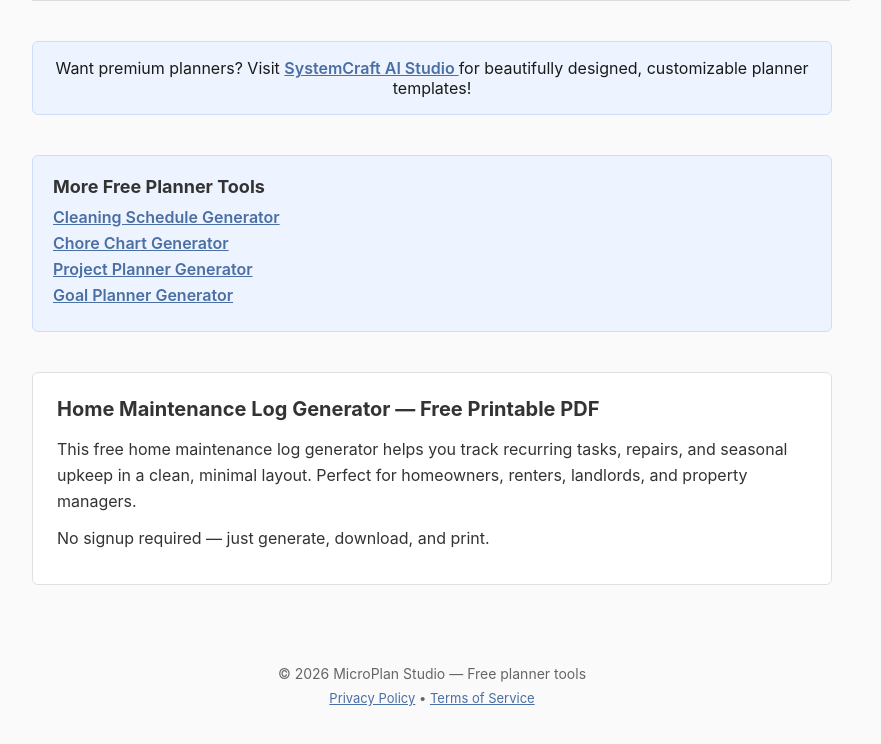
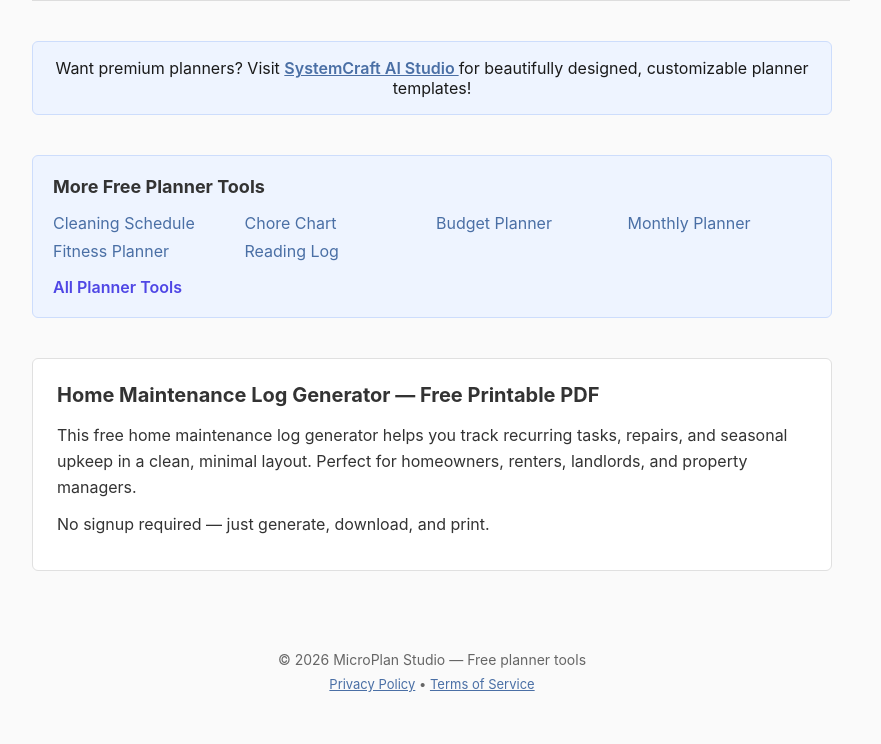
Before and after one commit to MicroSiteHub/home-maintlog-generator, a plain HTML site: page index.html in a window 1280 px wide. Shown: the part 1445-2189 px from the top of the page, without its empty margins (208-1089 px from the left). Drawn offline with Linux system fonts and the light colour scheme.

Commit message:
Updates to related tools section

```diff
--- a/index.html
+++ b/index.html
@@ -111,28 +111,26 @@
       <!-- Related Tools -->
       <section class="related-tools">
         <h2>More Free Planner Tools</h2>
-        <ul>
+        <ul class="related-grid">
+          <!-- 4 related tools -->
           <li>
-            <a href="https://cleaning.microplanstudio.com"
-              >Cleaning Schedule Generator</a
-            >
+            <a href="https://cleaning.microplanstudio.com">Cleaning Schedule</a>
+          </li>
+          <li><a href="https://chores.microplanstudio.com">Chore Chart</a></li>
+          <li>
+            <a href="https://budget.microplanstudio.com">Budget Planner</a>
           </li>
           <li>
-            <a href="https://chores.microplanstudio.com"
-              >Chore Chart Generator</a
-            >
+            <a href="https://monthly.microplanstudio.com">Monthly Planner</a>
           </li>
+
+          <!-- 2 cross-category tools -->
           <li>
-            <a href="https://project.microplanstudio.com"
-              >Project Planner Generator</a
-            >
+            <a href="https://fitness.microplanstudio.com">Fitness Planner</a>
           </li>
-          <li>
-            <a href="https://goals.microplanstudio.com"
-              >Goal Planner Generator</a
-            >
-          </li>
+          <li><a href="https://reading.microplanstudio.com">Reading Log</a></li>
         </ul>
+        <a href="https://microplanstudio.com">All Planner Tools</a>
       </section>
 
       <!-- SEO Text -->
--- a/styles.css
+++ b/styles.css
@@ -156,11 +156,12 @@ h2 {
   margin-bottom: 20px;
 }
 
-.schedule-table .header {
+.schedule-table .time {
   width: 60px;
   border: 1px solid #ccc;
   padding: 4px;
   font-size: 14px;
+  text-align: right;
 }
 
 .schedule-table .slot {
@@ -172,29 +173,6 @@ h2 {
   border: 1px solid #ccc;
   height: 180px;
   margin-top: 10px;
-}
-
-.habit-name-cell {
-  border: 1px solid #ccc;
-  width: 140px;
-  padding: 4px;
-  font-size: 14px;
-}
-
-.habit-day-cell {
-  border: 1px solid #ccc;
-  width: 20px;
-  height: 20px;
-  text-align: center; /* horizontal centering */
-  vertical-align: middle; /* vertical centering */
-}
-
-.habit-checkbox {
-  border: 1px solid #666;
-  width: 12px;
-  height: 12px;
-  display: inline-block; /* works with text-align: center */
-  margin-top: 4px; /* adjust as needed for vertical centering */
 }
 
 .related-tools {
@@ -210,19 +188,33 @@ h2 {
   font-size: 18px;
 }
 
-.related-tools ul {
-  list-style: none;
-  padding: 0;
-  margin: 10px 0 0 0;
+.related-tools a {
+  color: #4f46e5;
+  font-weight: 600;
+  text-decoration: none;
 }
 
-.related-tools li {
-  margin: 6px 0;
+.related-tools a:hover {
+  color: #4338ca;
+  text-decoration: underline;
 }
 
-.related-tools a {
+.related-grid {
+  display: grid;
+  grid-template-columns: repeat(auto-fit, minmax(180px, 1fr));
+  gap: 8px;
+  padding: 0;
+  list-style: none;
+}
+
+.related-grid a {
   color: #4a6fa5;
-  font-weight: 600;
+  font-weight: 400;
+  text-decoration: none;
+}
+
+.related-grid a:hover {
+  text-decoration: underline;
 }
 
 .upsell-banner {
```
